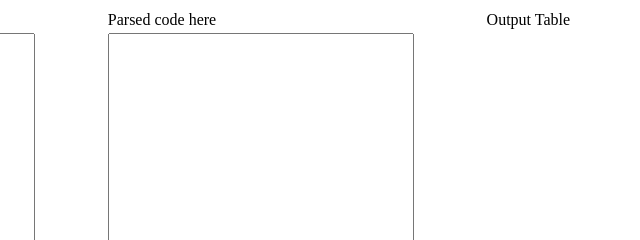
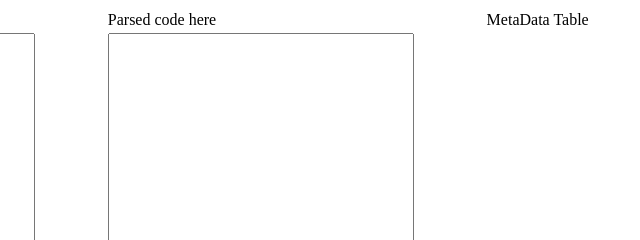
Before and after one commit to liorpog8/liorpog8-sqe-workshop-2018-exercise-1, a website built with webpack: page index.html in a window 1280 px wide. Shown: the top 240 px of the page, 282-922 px from the left. Built offline with nearby package versions, Linux system fonts and the light colour scheme.

Commit message:
html edited, first travis build try

```diff
--- a/index.html
+++ b/index.html
@@ -35,7 +35,7 @@
                 </td>
                 <td width="40%">
                     <div>
-                        <label>Output Table</label>
+                        <label>MetaData Table</label>
                     </div>
                 </td>
             </tr>
```
